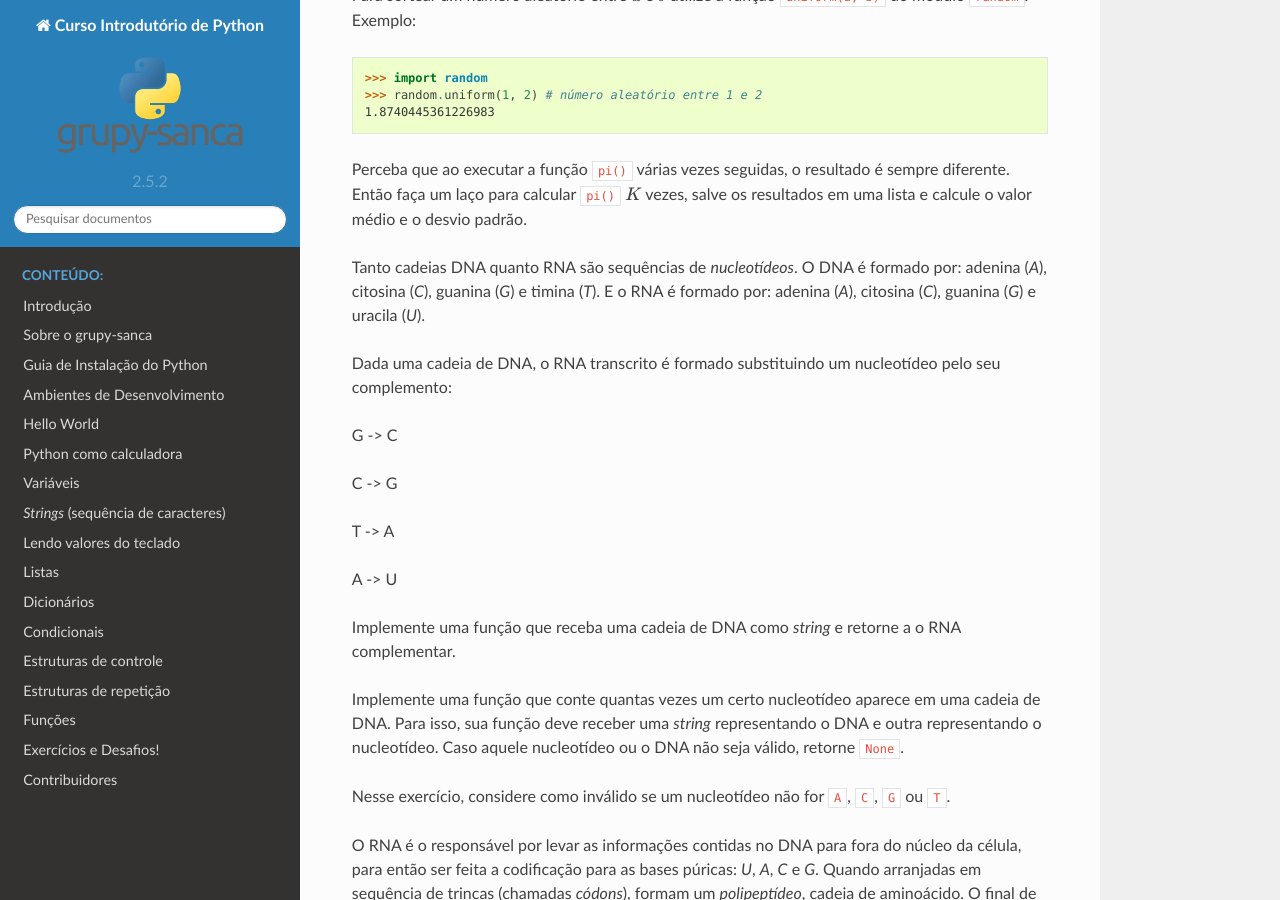
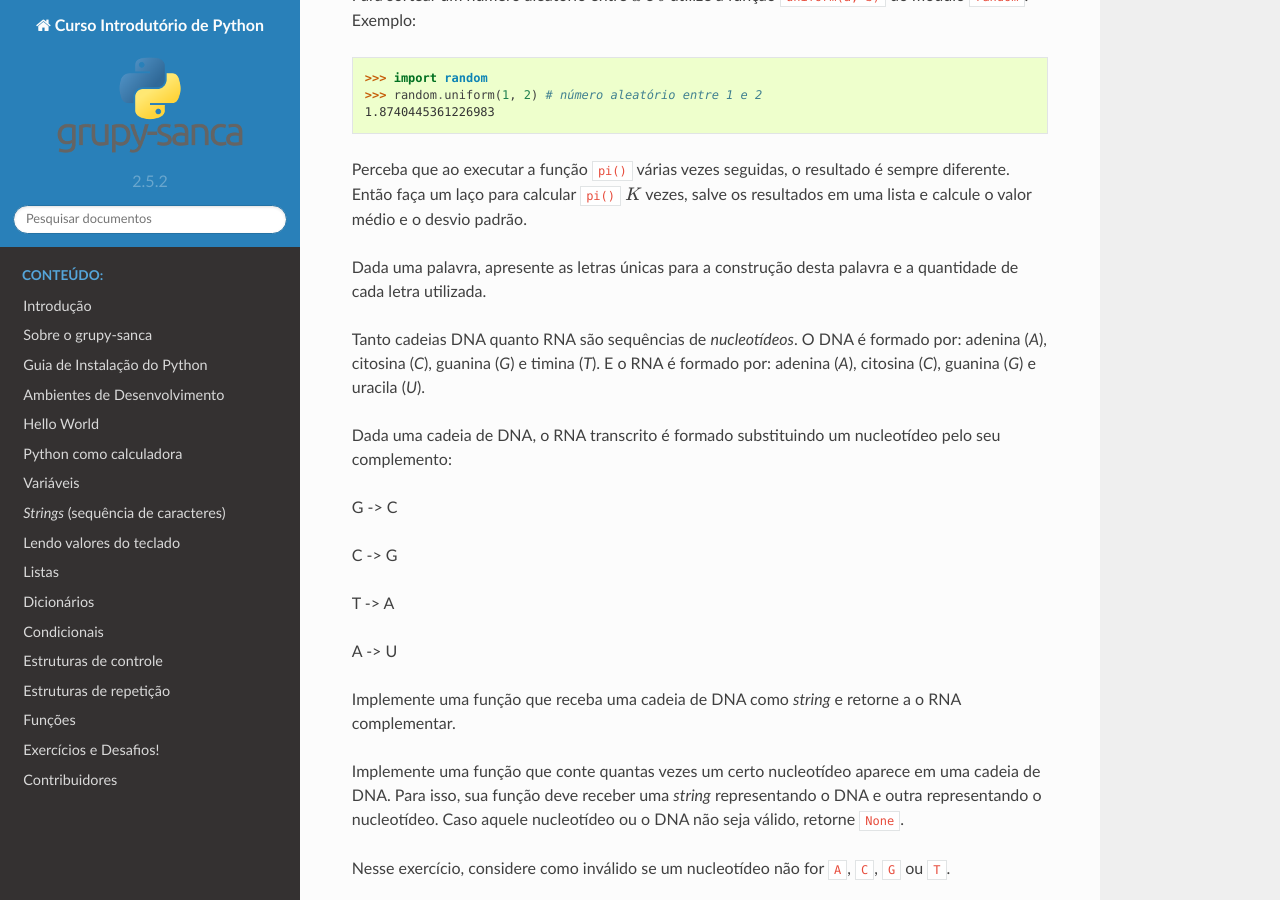
Before and after one commit to grupy-sanca/curso-python, a Sphinx documentation site: the page built from source/exercicios_funcoes.rst, in a window 1280 px wide and 900 px high, scrolled down 3090 px. Built offline with Sphinx 7.4.7 and the Read the Docs theme 2.0.0, drawn with Linux system fonts in a browser that asks for light colours.

Commit message:
Update exercicios_funcoes.rst
Inserção de exercício

```diff
--- a/source/exercicios_funcoes.rst
+++ b/source/exercicios_funcoes.rst
@@ -283,6 +283,17 @@
 
          print(pi())
 
+#. Dada uma palavra, apresente as letras únicas para a construção desta palavra e a quantidade de cada letra utilizada.
+
+   .. only:: instructors
+
+      Exemplo de resposta:
+
+      .. doctest::
+
+         >>> palavra = "abracadabra"
+         >>> letras_e_quantidades
+         {'r': 2, 'd': 1, 'a': 5, 'c': 1, 'b': 2}
 
 #. Tanto cadeias DNA quanto RNA são sequências de *nucleotídeos*. O DNA é
    formado por: adenina (*A*), citosina (*C*), guanina (*G*) e timina (*T*). E
```
